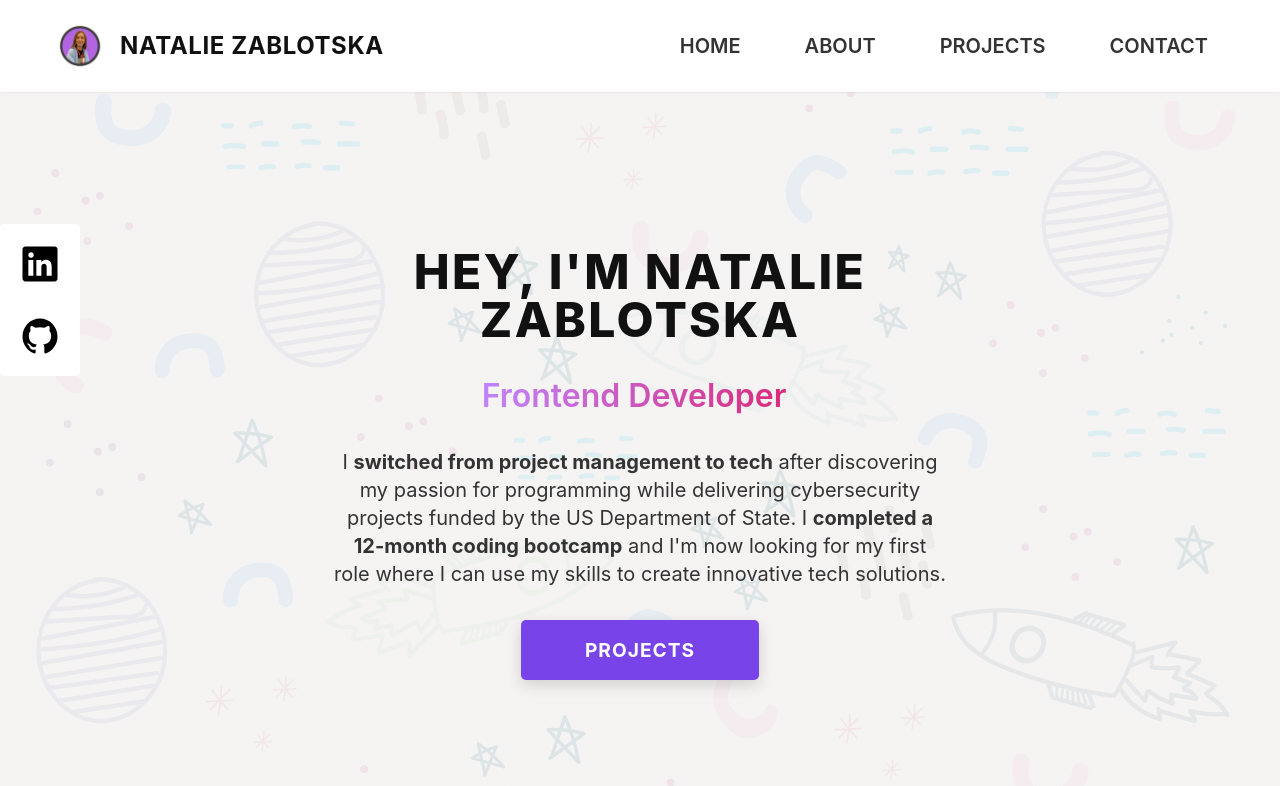
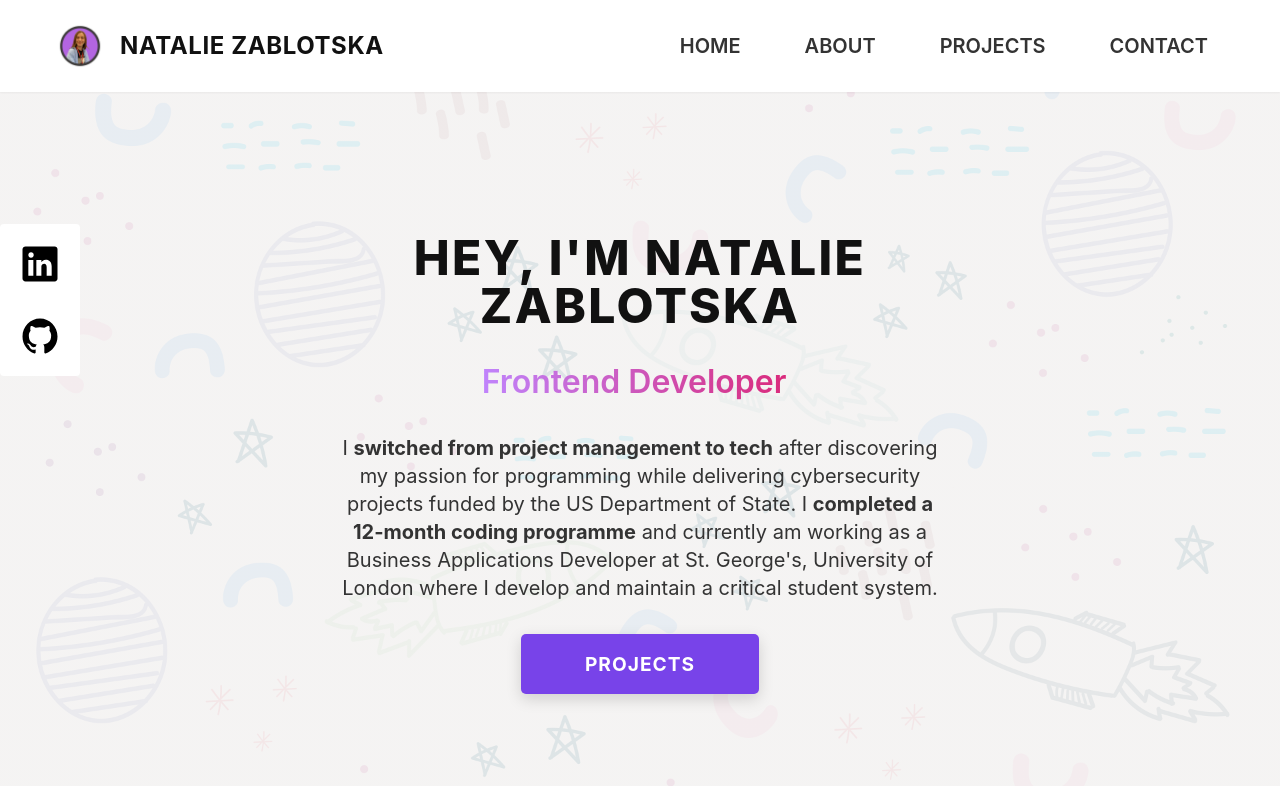
Before and after one commit to nataliiazab/portfolio, a React (Vite) app: page / in a window 1280 px wide. Shown: the top 786 px of the page. Built offline with nearby package versions, Linux system fonts and the light colour scheme; a web font is replaced by a local one.

Commit message:
Update Home.jsx

```diff
--- a/src/components/Home.jsx
+++ b/src/components/Home.jsx
@@ -53,9 +53,7 @@ const Home = () => {
             I <strong>switched from project management to tech</strong> after
             discovering my passion for programming while delivering
             cybersecurity projects funded by the US Department of State. I{" "}
-            <strong>completed a 12-month coding bootcamp</strong> and I'm now
-            looking for my first role where I can use my skills to create
-            innovative tech solutions.
+            <strong>completed a 12-month coding programme</strong> and currently am working as a Business Applications Developer at St. George's, University of London where I develop and maintain a critical student system.
           </p>
 
           <a href="#projects" className="btn py-4 px-16">
```
